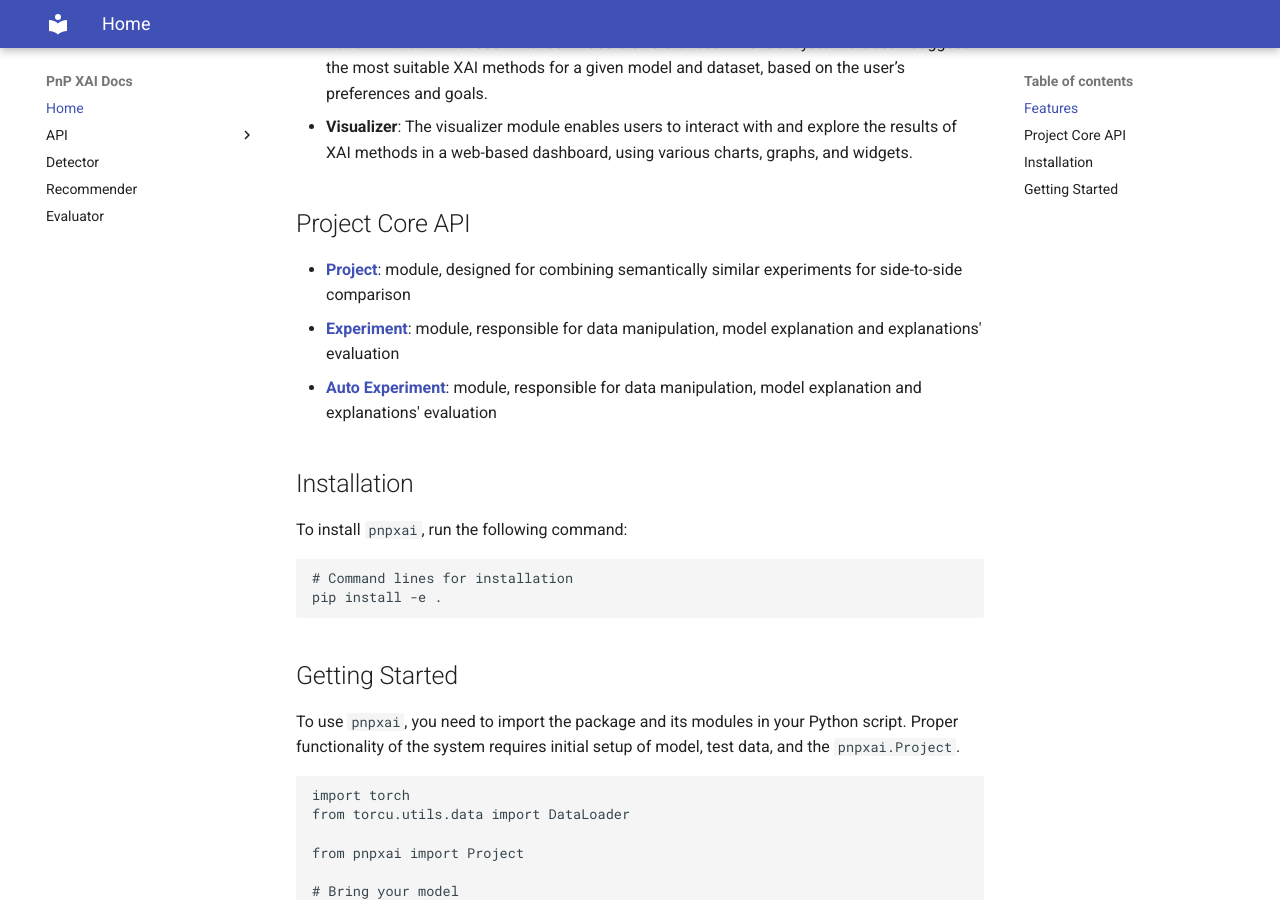
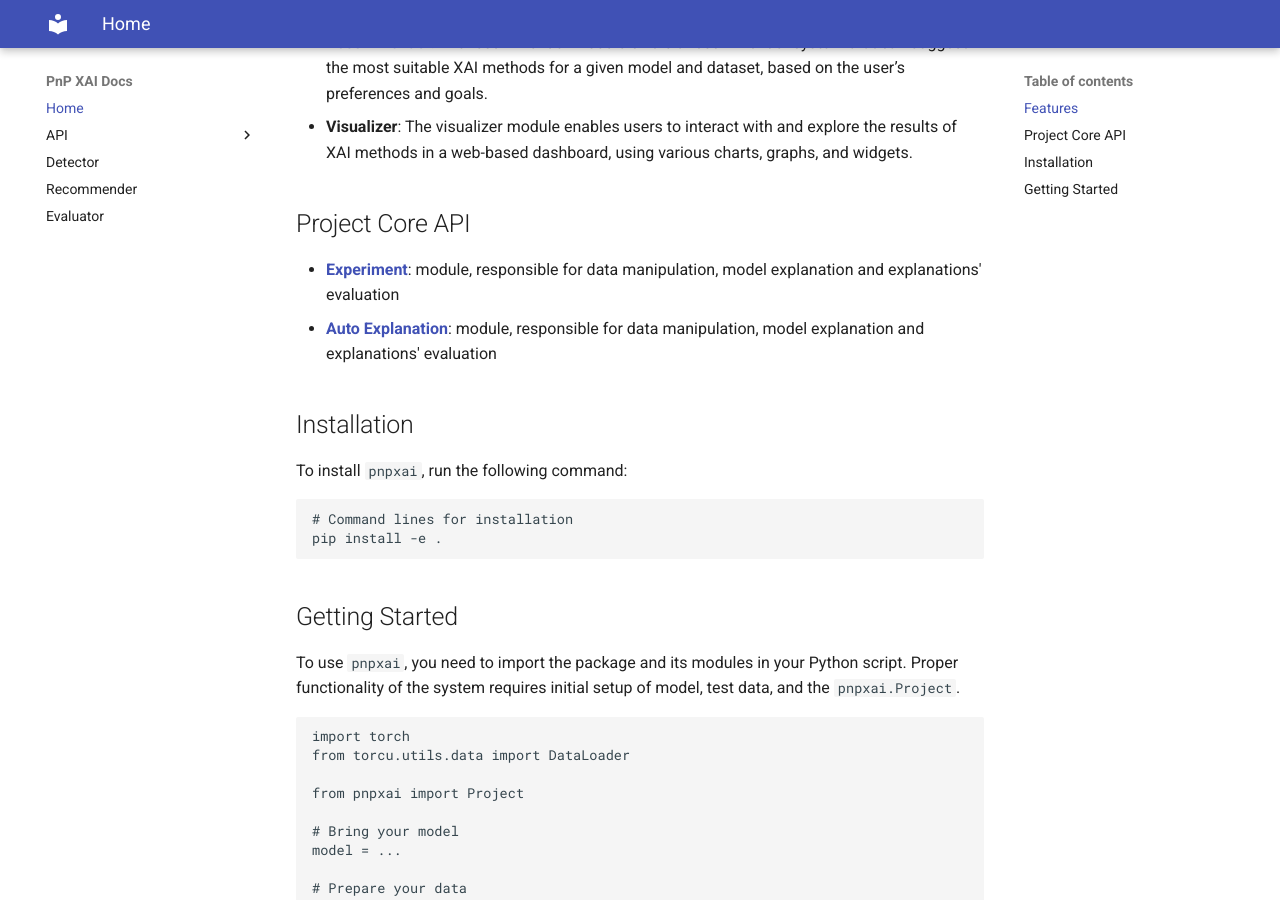
Before and after one commit to OpenXAIProject/pnpxai, an MkDocs documentation site: the page built from docs/index.md, in a window 1280 px wide and 900 px high, scrolled down 521 px. Built offline with MkDocs 1.6.1 and Material for MkDocs 9.7.7, drawn with Linux system fonts in a browser that asks for light colours.

Commit message:
feat: update docs

```diff
--- a/docs/index.md
+++ b/docs/index.md
@@ -4,17 +4,16 @@ pnpxai is a Python package that provides a modular and easy-to-use framework for
 
 ## Features
 
-- [**Detector**](detector): The detector module provides automatic detection of AI models implemented in PyTorch.
-- [**Evaluator**](evaluator): The evaluator module provides various ways to evaluate and compare the performance and explainability of AI models, such as [correctness](api/evaluator), and [continuity](api/evaluator).
+- [**Detector**](detector.md): The detector module provides automatic detection of AI models implemented in PyTorch.
+- [**Evaluator**](evaluator.md): The evaluator module provides various ways to evaluate and compare the performance and explainability of AI models, such as [correctness](api/evaluator.md), and [continuity](api/evaluator.md).
 - **Explainers**: The explainers module contains a collection of state-of-the-art XAI methods that can generate global or local explanations for any AI model, such as [SHAP](https://github.com/openxaiproject/pnpxai/explainers/kernel_shap), [LIME](https://github.com/openxaiproject/pnpxai/explainers/lime), [IG](https://github.com/openxaiproject/pnpxai/explainers/integrated_gradients), [LRP](https://github.com/openxaiproject/pnpxai/explainers/lrp), and [RAP](https://github.com/openxaiproject/pnpxai/explainers/rap).
 - [**Recommender**](recommender): The recommender module offers a recommender system that can suggest the most suitable XAI methods for a given model and dataset, based on the user’s preferences and goals.
 - **Visualizer**: The visualizer module enables users to interact with and explore the results of XAI methods in a web-based dashboard, using various charts, graphs, and widgets.
 
 ## Project Core API
 
-* [**Project**](api/core/project.md): module, designed for combining semantically similar experiments for side-to-side comparison
 * [**Experiment**](api/core/experiment.md): module, responsible for data manipulation, model explanation and explanations' evaluation
-* [**Auto Experiment**](api/core/auto_experiment.md): module, responsible for data manipulation, model explanation and explanations' evaluation
+* [**Auto Explanation**](api/core/auto_explanation.md): module, responsible for data manipulation, model explanation and explanations' evaluation
 
 ## Installation
 
--- a/mkdocs.yml
+++ b/mkdocs.yml
@@ -6,9 +6,6 @@ plugins:
   - mkdocstrings:
       handlers:
         python:
-          setup_commands:
-            - import sys
-            - sys.path.append('../')
           selection:
             inherited_members: true
           rendering:
@@ -23,12 +20,13 @@ nav:
   - Home: index.md
   - API:
     - Core:
-      - Project: api/core/project.md
       - Experiment: api/core/experiment.md
-      - 'Auto Experiment': api/core/auto_experiment.md
-    - Recommender: api/recommender.md
-    - Detector: api/detector.md
-    - Evaluator: api/evaluator.md
+      - 'Auto Explanation': api/core/auto_explanation.md
+      - Recommender: api/core/recommender.md
+      - Detector: api/core/detector.md
+    - Evaluator:
+      - Metrics: api/evaluator/metrics.md
+      - Optimizer: api/evaluator/optimizer.md
   - Detector: detector.md
   - Recommender: recommender.md
   - Evaluator: evaluator.md
```
Also changed, not shown: docs/api/core/auto_experiment.md (deleted, +0 -1 lines), docs/api/core/auto_explanation.md (added, +1 -0 lines), docs/api/core/detector.md (added, +1 -0 lines), docs/api/core/project.md (deleted, +0 -1 lines), docs/api/core/recommender.md (added, +1 -0 lines), docs/api/detector.md (deleted, +0 -1 lines), docs/api/evaluator.md (deleted, +0 -5 lines), docs/api/evaluator/metrics.md (added, +7 -0 lines), docs/api/evaluator/optimizer.md (added, +3 -0 lines), docs/api/recommender.md (deleted, +0 -1 lines), docs/detector.md (+1 -1 lines), 3 other files.
